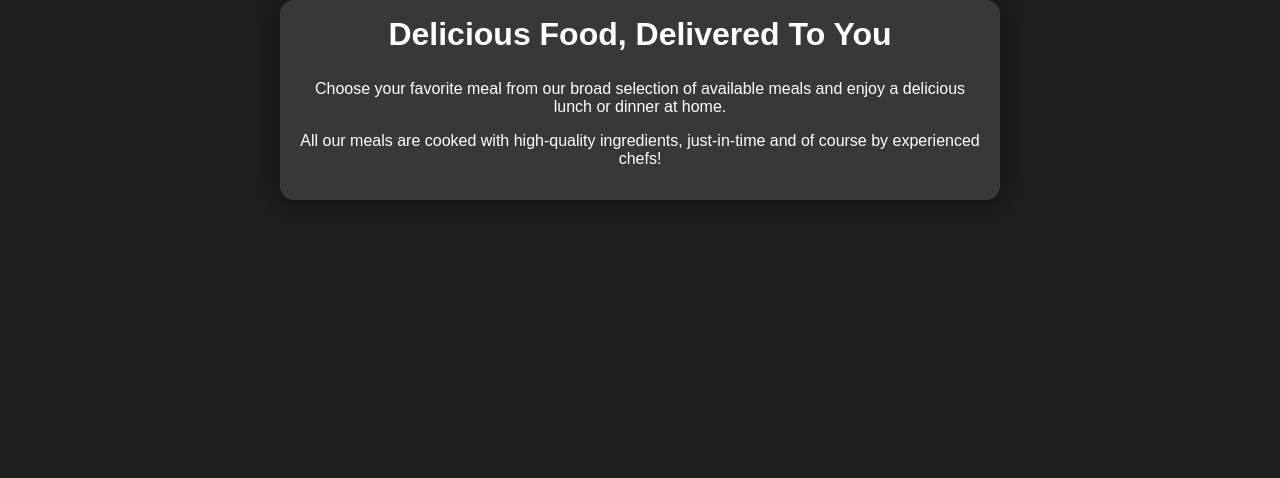
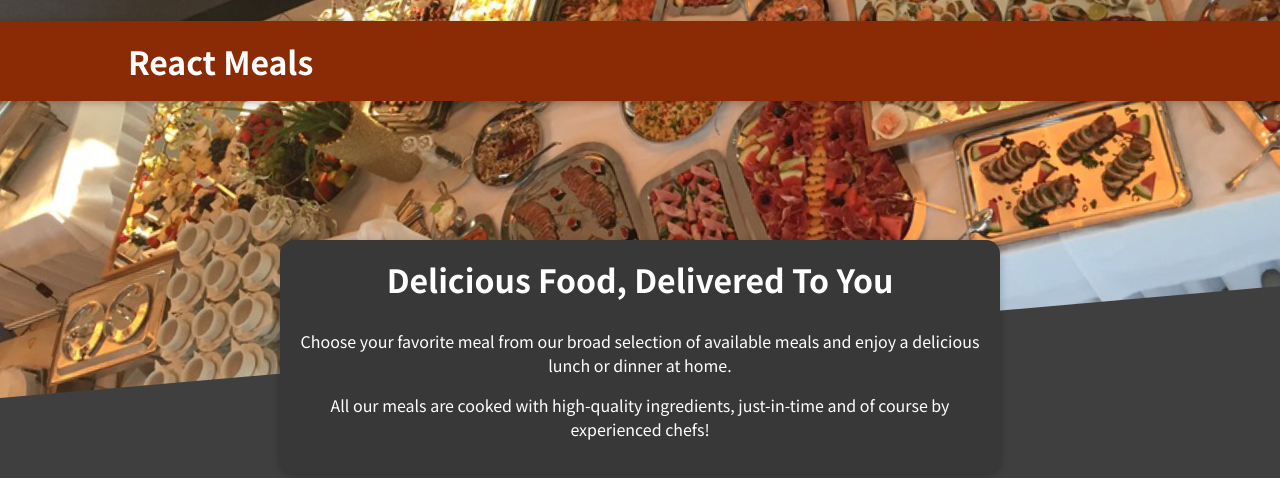
Before and after one commit to Phaedra144/food-order-app, a React (Create React App) app: page / in a window 1280 px wide. Shown: the top 478 px of the page. Built offline with nearby package versions, Linux system fonts and the light colour scheme.

Commit message:
change MealSummary and add header and Card

```diff
--- a/src/App.js
+++ b/src/App.js
@@ -1,8 +1,15 @@
-import MealsSummary from './MealsSummary';
+import MealsSummary from './components/MealsSummary';
+import Header from './components/header/Header';
+import React from 'react';
 
 function App() {
   return (
-    <MealsSummary/>
+    <React.Fragment>
+      <Header />
+      <main>
+          <MealsSummary />
+      </main>
+    </React.Fragment>
   );
 }
 
--- a/src/MealsSummary.js
+++ /dev/null
@@ -1,19 +0,0 @@
-import classes from './MealsSummary.module.css';
-
-const MealsSummary = () => {
-  return (
-    <section className={classes.summary}>
-      <h2>Delicious Food, Delivered To You</h2>
-      <p>
-        Choose your favorite meal from our broad selection of available meals
-        and enjoy a delicious lunch or dinner at home.
-      </p>
-      <p>
-        All our meals are cooked with high-quality ingredients, just-in-time and
-        of course by experienced chefs!
-      </p>
-    </section>
-  );
-};
-
-export default MealsSummary;
--- /dev/null
+++ b/src/components/MealsSummary.js
@@ -0,0 +1,22 @@
+import classes from './MealsSummary.module.css';
+import Card from './UI/Card';
+
+const MealsSummary = () => {
+  return (
+    <section>
+      <Card className={classes.summary}>
+        <h2>Delicious Food, Delivered To You</h2>
+        <p>
+          Choose your favorite meal from our broad selection of available meals
+          and enjoy a delicious lunch or dinner at home.
+        </p>
+        <p>
+          All our meals are cooked with high-quality ingredients, just-in-time and
+          of course by experienced chefs!
+        </p>
+      </Card>
+    </section>
+  );
+};
+
+export default MealsSummary;
--- a/src/MealsSummary.module.css
+++ b/src/components/MealsSummary.module.css
@@ -3,14 +3,10 @@
     max-width: 45rem;
     width: 90%;
     margin: auto;
-/*     margin-top: -10rem;
- */
+    margin-top: -10rem;
     position: relative;
     background-color: #383838;
     color: white;
-    border-radius: 14px;
-    padding: 1rem;
-    box-shadow: 0 1px 18px 10px rgba(0, 0, 0, 0.25);
   }
 
   .summary h2 {
--- /dev/null
+++ b/src/components/UI/Card.css
@@ -0,0 +1,5 @@
+.card {
+    padding: 1rem;
+    box-shadow: 0 2px 8px rgba(0, 0, 0, 0.25);
+    border-radius: 14px;
+  }
--- /dev/null
+++ b/src/components/UI/Card.js
@@ -0,0 +1,10 @@
+import './Card.css';
+
+function Card(props) {
+    const classes = 'card ' + props.className;
+    return (
+        <div className={classes}>{props.children}</div>
+    );
+}
+
+export default Card;
--- /dev/null
+++ b/src/components/header/Header.js
@@ -0,0 +1,18 @@
+import React from "react";
+import mealsImage from '../../assets/meals.jpg';
+import classes from './Header.module.css';
+
+function Header() {
+    return (
+        <React.Fragment>
+            <header>
+                <h1 className={classes.header}>React Meals</h1>
+            </header>
+            <div className={classes['main-image']}>
+                <img src={mealsImage} alt='A table full of delicious food!' />
+            </div>
+        </React.Fragment>
+    );
+}
+
+export default Header;
--- /dev/null
+++ b/src/components/header/Header.module.css
@@ -0,0 +1,29 @@
+.header {
+    position: fixed;
+    top: 0;
+    left: 0;
+    width: 100%;
+    height: 5rem;
+    background-color: #8a2b06;
+    color: white;
+    display: flex;
+    justify-content: space-between;
+    align-items: center;
+    padding: 0 10%;
+    box-shadow: 0 2px 8px rgba(0, 0, 0, 0.25);
+    z-index: 10;
+  }
+
+  .main-image {
+    width: 100%;
+    height: 25rem;
+    z-index: 0;
+    overflow: hidden;
+  }
+
+  .main-image img {
+    width: 110%;
+    height: 100%;
+    object-fit: cover;
+    transform: rotateZ(-5deg) translateY(-4rem) translateX(-1rem);
+  }
--- a/src/index.css
+++ b/src/index.css
@@ -1,12 +1,14 @@
+@import url('https://fonts.googleapis.com/css2?family=Noto+Sans+JP:wght@400;700&display=swap');
+
 * {
   box-sizing: border-box;
 }
 
 html {
-  font-family: sans-serif;
-  background: #1f1f1f;
+  font-family: 'Noto Sans JP', sans-serif;
 }
 
 body {
   margin: 0;
+  background-color: #3f3f3f;
 }
```
Also changed, not shown: src/assets/meals.jpg (added).
